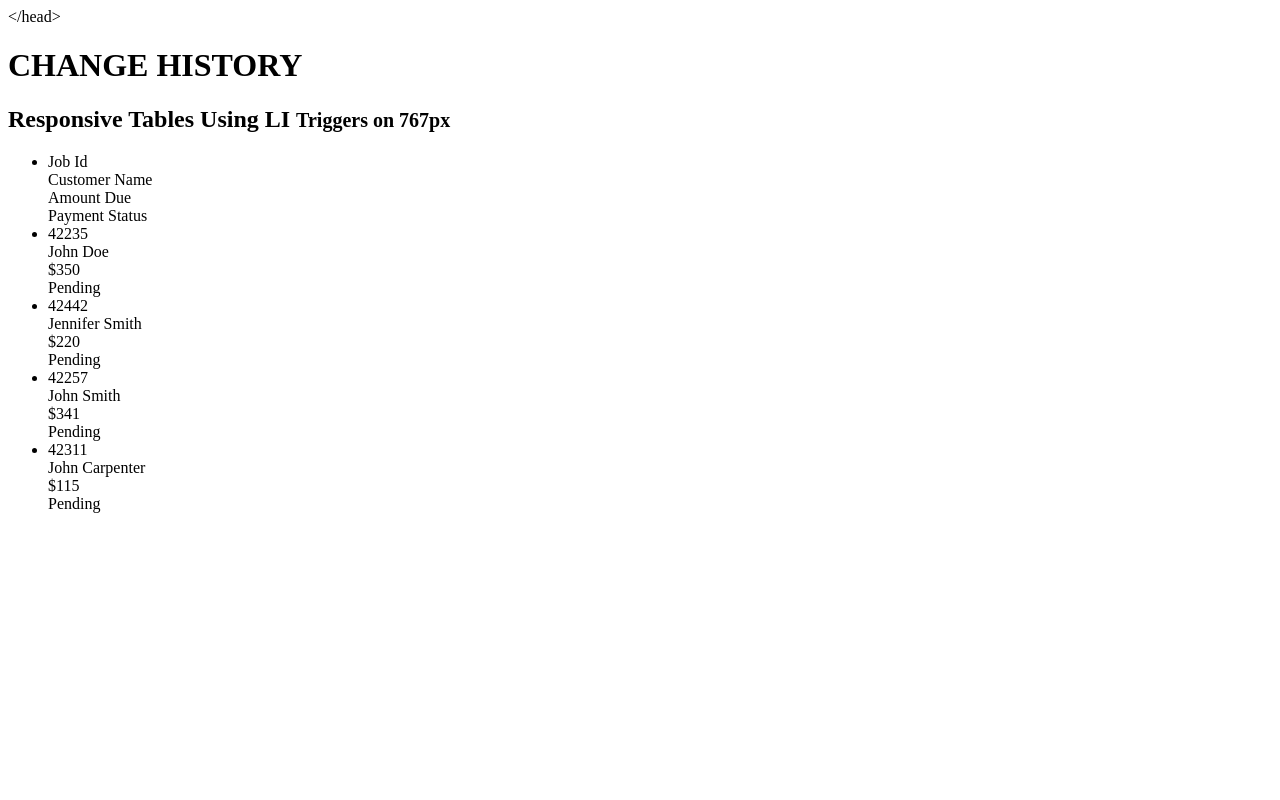
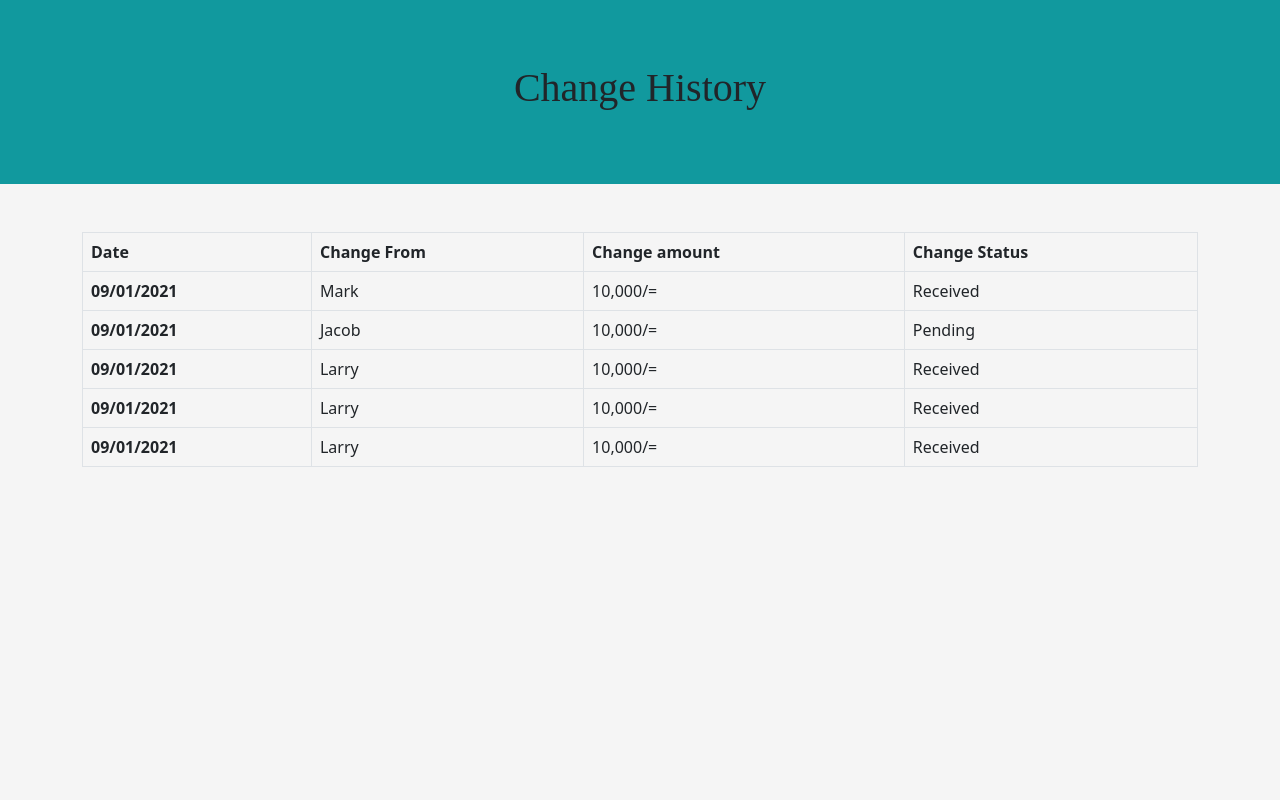
Before and after one commit to maen08/changer-app, a Django app: template templates/change_hist.html in a window 1280 px wide. Run offline with Django 3.2, Linux system fonts and the light colour scheme; the template is opened without the code that fills it, so the values that code supplies are empty.

Commit message:
change history

```diff
--- a/templates/change_hist.html
+++ b/templates/change_hist.html
@@ -1,46 +1,65 @@
 <html>
-	<head><<title>changehistory</title>/head>
-	<body>
+	<head>
+		<title>changehistory</title>
+		<meta charset="utf-8">
+		<link href="https://cdn.jsdelivr.net/npm/bootstrap@5.0.0-beta1/dist/css/bootstrap.min.css" rel="stylesheet" integrity="sha384-giJF6kkoqNQ00vy+HMDP7azOuL0xtbfIcaT9wjKHr8RbDVddVHyTfAAsrekwKmP1" crossorigin="anonymous">
 
-		<h1 class="font-style">
-			CHANGE HISTORY
-		</h1>
+		<link rel="stylesheet" href="./static/change_hist.css">
+
+	</head>
+
+	<body class="body-colour">
+
+	<div class="header">
+		<h1>Change History</h1>
+	</div>
 
 
-	<div class="container">
-  <h2>Responsive Tables Using LI <small>Triggers on 767px</small></h2>
-  <ul class="responsive-table">
-    <li class="table-header">
-      <div class="col col-1">Job Id</div>
-      <div class="col col-2">Customer Name</div>
-      <div class="col col-3">Amount Due</div>
-      <div class="col col-4">Payment Status</div>
-    </li>
-    <li class="table-row">
-      <div class="col col-1" data-label="Job Id">42235</div>
-      <div class="col col-2" data-label="Customer Name">John Doe</div>
-      <div class="col col-3" data-label="Amount">$350</div>
-      <div class="col col-4" data-label="Payment Status">Pending</div>
-    </li>
-    <li class="table-row">
-      <div class="col col-1" data-label="Job Id">42442</div>
-      <div class="col col-2" data-label="Customer Name">Jennifer Smith</div>
-      <div class="col col-3" data-label="Amount">$220</div>
-      <div class="col col-4" data-label="Payment Status">Pending</div>
-    </li>
-    <li class="table-row">
-      <div class="col col-1" data-label="Job Id">42257</div>
-      <div class="col col-2" data-label="Customer Name">John Smith</div>
-      <div class="col col-3" data-label="Amount">$341</div>
-      <div class="col col-4" data-label="Payment Status">Pending</div>
-    </li>
-    <li class="table-row">
-      <div class="col col-1" data-label="Job Id">42311</div>
-      <div class="col col-2" data-label="Customer Name">John Carpenter</div>
-      <div class="col col-3" data-label="Amount">$115</div>
-      <div class="col col-4" data-label="Payment Status">Pending</div>
-    </li>
-  </ul>
+	<div class="container table-responsive py-5">
+
+<table class="table table-bordered table-hover">
+  <thead class="thead-dark">
+    <tr>
+      <th scope="col">Date</th>
+      <th scope="col">Change From</th>
+      <th scope="col">Change amount</th>
+      <th scope="col">Change Status</th>
+    </tr>
+  </thead>
+  <tbody>
+    <tr>
+      <th scope="row">09/01/2021</th>
+      <td>Mark</td>
+      <td>10,000/=</td>
+      <td>Received</td>
+    </tr>
+    <tr>
+      <th scope="row">09/01/2021</th>
+      <td>Jacob</td>
+      <td>10,000/=</td>
+      <td>Pending</td>
+    </tr>
+    <tr>
+      <th scope="row">09/01/2021</th>
+      <td>Larry</td>
+      <td>10,000/=</td>
+      <td>Received</td>
+    </tr>
+     <tr>
+      <th scope="row">09/01/2021</th>
+      <td>Larry</td>
+      <td>10,000/=</td>
+      <td>Received</td>
+    </tr>
+    <tr>
+      <th scope="row">09/01/2021</th>
+      <td>Larry</td>
+      <td>10,000/=</td>
+      <td>Received</td>
+    </tr>
+  </tbody>
+</table>
 </div>
+
 	</body>
 </html>
--- /dev/null
+++ b/templates/static/change_hist.css
@@ -0,0 +1,12 @@
+.body-colour{
+  background-color: whitesmoke;
+}
+.header{
+  background-color: #11999e;
+  padding: 5%;
+  text-align: center;
+  font-family: ubuntu;
+}
+.thread-dark{
+
+}
```
